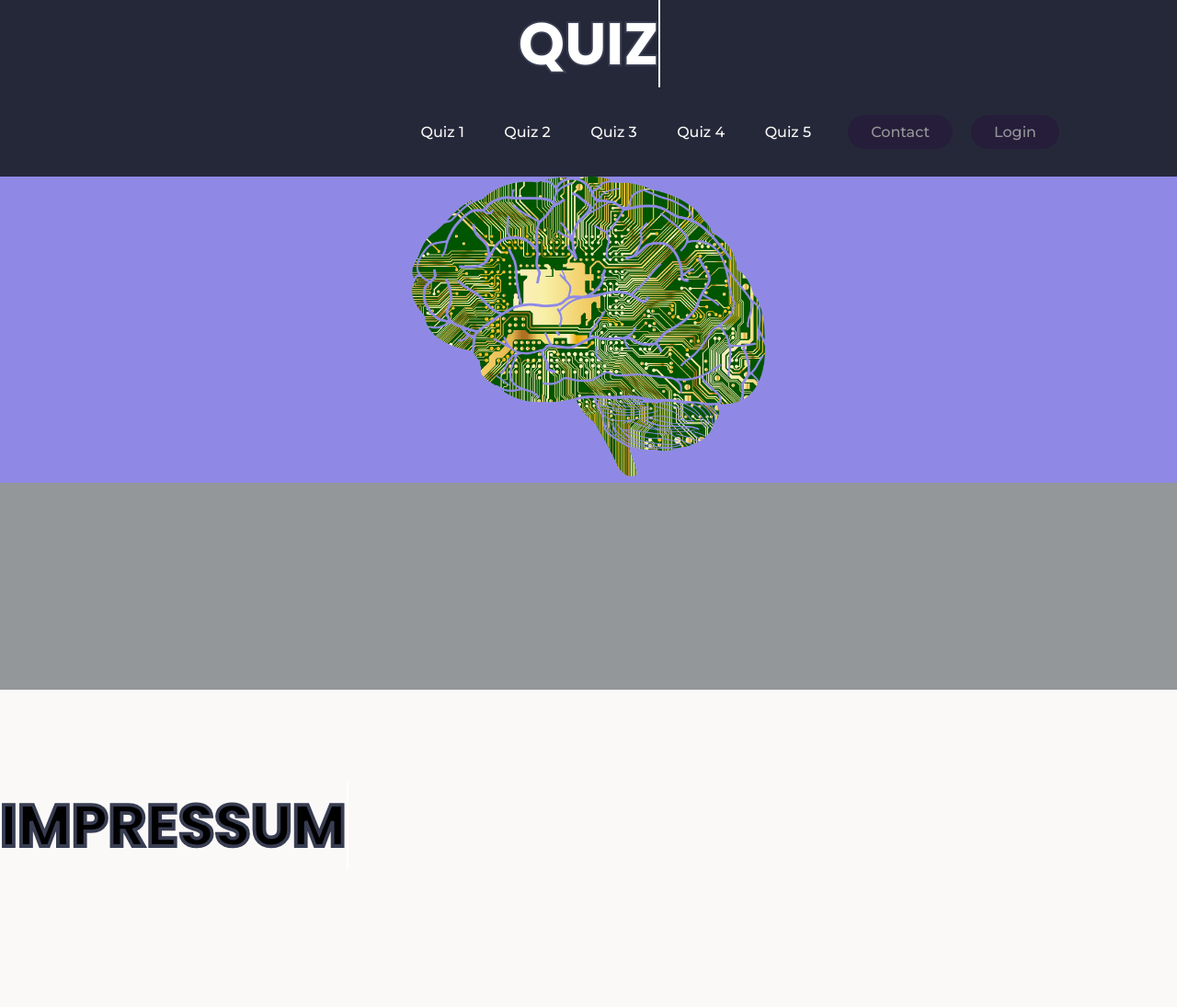
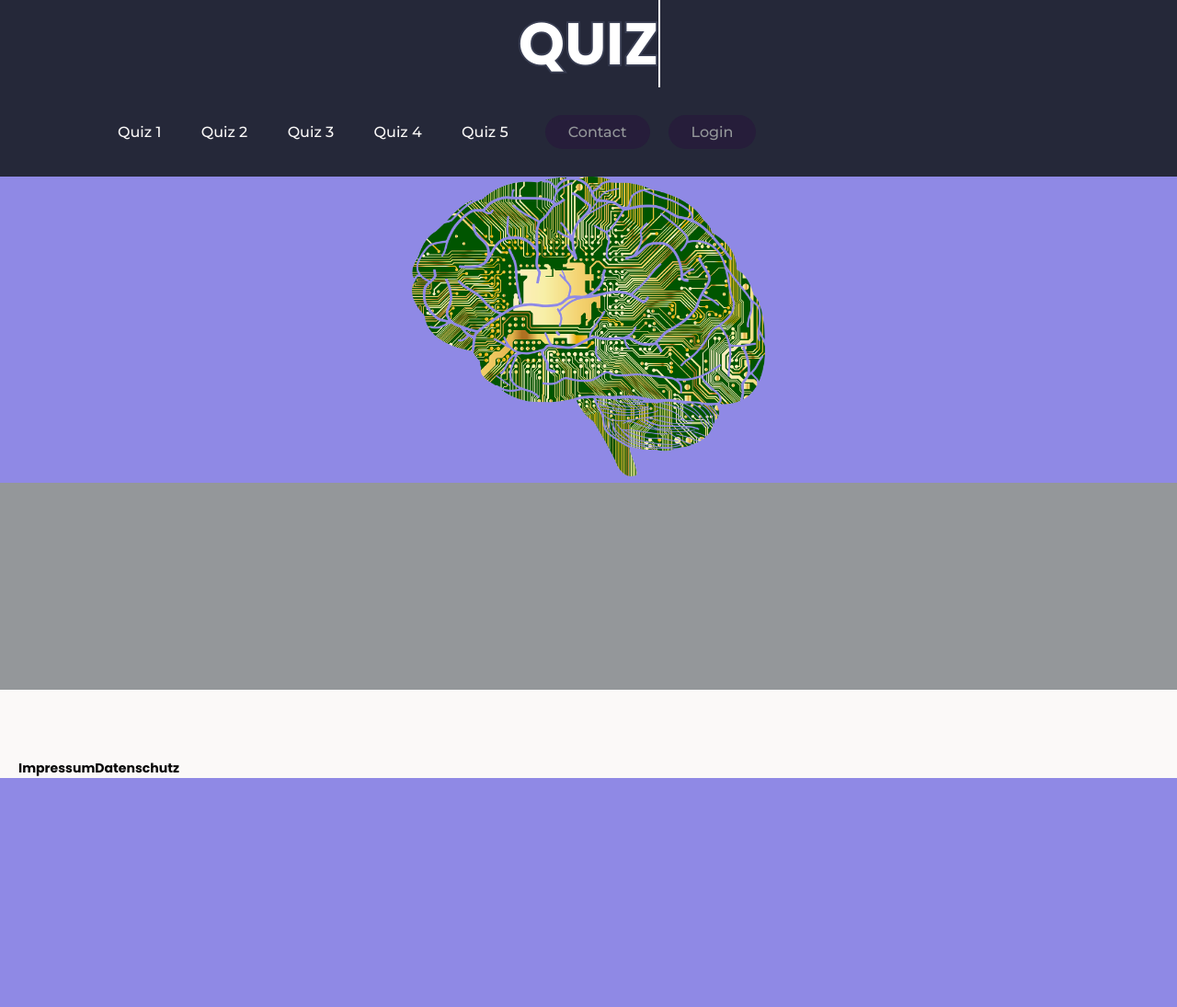
Before and after one commit to janBodenmann/Mitt-Projekt-Quiz, a PHP site: page /html/index.html in a window 1280 px wide. Shown: the whole page at 92% size. After the commit the page ends 846 px from the top, so only its background shows below. Run offline with PHP 8.4, Linux system fonts and the light colour scheme.

Commit message:
Titel fixed

```diff
--- a/css/style.css
+++ b/css/style.css
@@ -76,14 +76,13 @@ h3::before {
 
 @keyframes animate {
 
-    0%,
-    10%,
-    100% {
+    0%
+
+     {
         width: 0;
     }
-
-    70%,
-    90% {
+    100%
+     {
         width: 100%;
     }
 }
@@ -141,7 +140,6 @@ a {
 
 header {
     display: flex;
-    justify-content: flex-end;
     align-items: center;
     padding: 30px 10%;
 
@@ -245,3 +243,17 @@ img {
 
 
 }
+
+footer {
+    display: flex;
+    align-items: center;
+    padding: 0px 20px;
+
+    font-family: "Montserrat", sans-serif;
+    font-weight: 500;
+    font-size: 21px;
+    color: #080808;
+    text-decoration: none;
+
+
+}
--- a/html/index.html
+++ b/html/index.html
@@ -63,9 +63,16 @@
     </div>
 
     <div class="container-fluid bg-3 text-center">
-        <br><br><br><br><Footer>
-            <h1>impressum</h1>
-        </Footer><br><br><br><br><br><br>
+        <br><br><br>
+
+
+
+       <footer>
+            <h6>Impressum</h6>
+
+            <h6> Datenschutz</h6>
+        </footer>
+
     </div>
 
 
--- a/html/login.html
+++ b/html/login.html
@@ -12,11 +12,11 @@
    <center>
     <div class="input-group">
       <span class="input-group-addon"><i class="glyphicon glyphicon-user"></i></span>
-      <input id="email" type="text" class="form-control" name="email" placeholder="Email">
+      <input id="email" type="text" class="form-control" name="email" placeholder="E-Mail">
     </div>
     <div class="input-group">
       <span class="input-group-addon"><i class="glyphicon glyphicon-lock"></i></span>
-      <input id="password" type="password" class="form-control" name="password" placeholder="Password">
+      <input id="password" type="password" class="form-control" name="password" placeholder="Passwort">
     </div>
     <div class="input-group">
 
```
